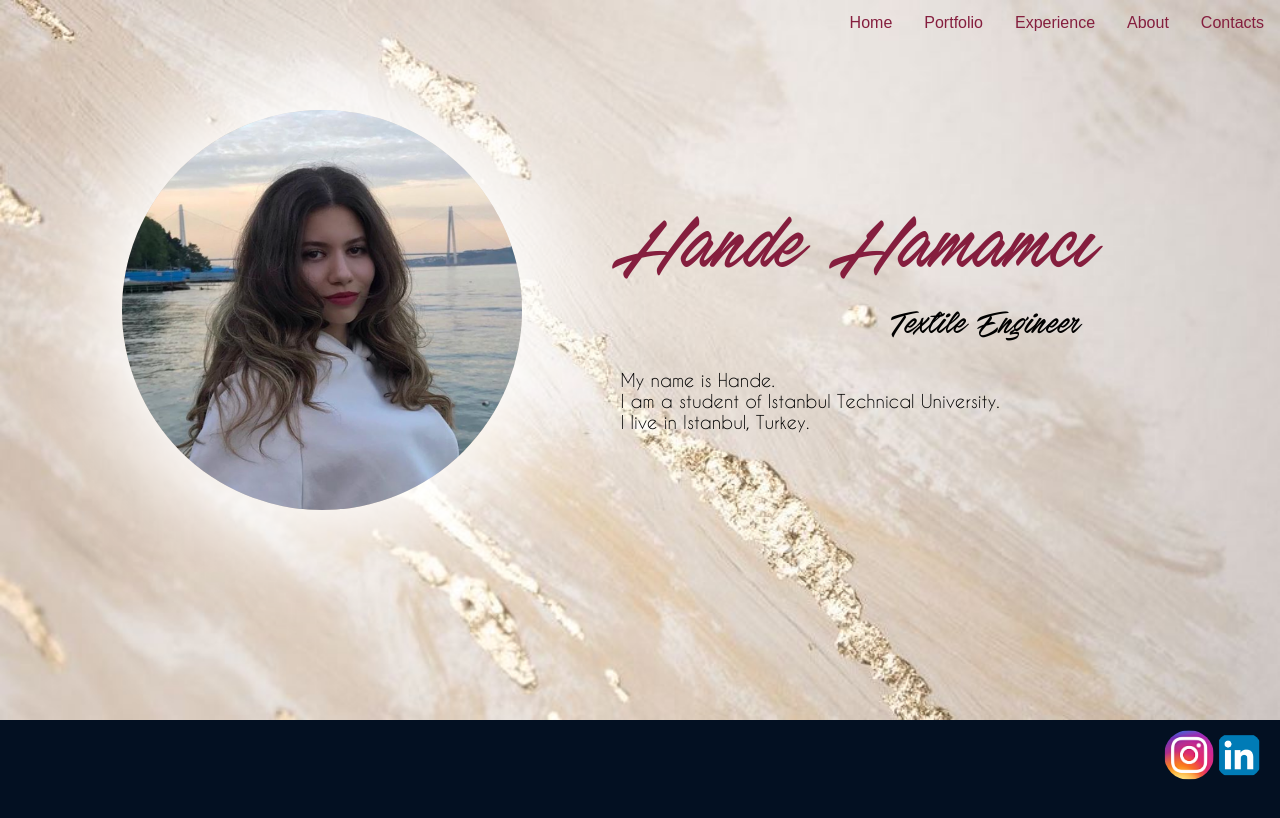
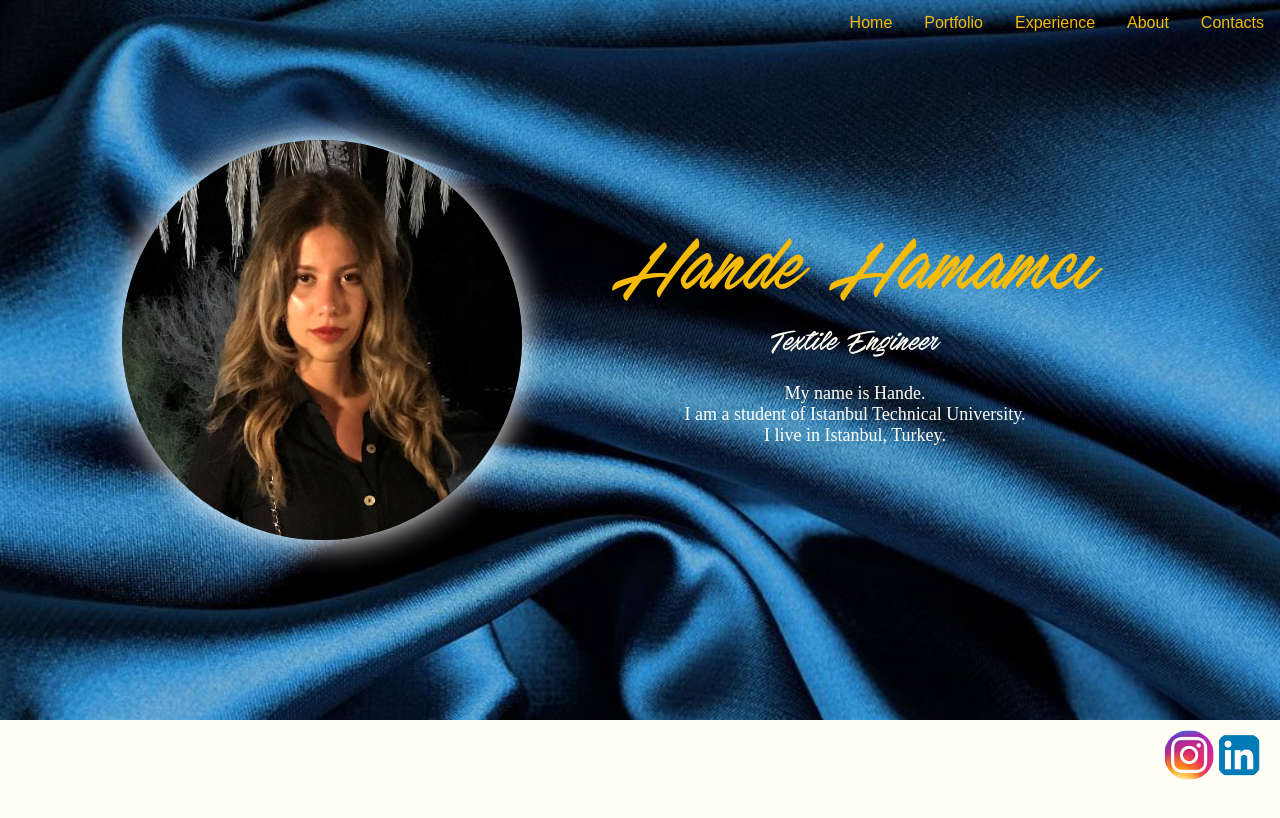
Before and after one commit to ismailnamdar/hande-portfolio, a React (Create React App) app: page / in a window 1280 px wide. Shown: the top 818 px of the page. Built offline with nearby package versions, Linux system fonts and the light colour scheme.

Commit message:
fix(Home): background and ui

```diff
--- a/src/App.js
+++ b/src/App.js
@@ -3,9 +3,9 @@ import { ThemeProvider } from "styled-components";
 import AppRouter from "./views/AppRouter";
 
 const theme = {
-  primaryColor: "rgba(195,157,24,0.85)",
-  secondaryColor: "#851e3e",
-  thirdColor: "#031022"
+  primaryColor: "rgb(243,60,67)",
+  secondaryColor: "#F5BB06",
+  thirdColor: "#fffff6"
 };
 
 function App() {
--- a/src/pages/Home.js
+++ b/src/pages/Home.js
@@ -2,7 +2,6 @@ import React from "react";
 import styled from "styled-components";
 import instagram from "../assets/instagram.png";
 import linkedin from "../assets/linkedin.png";
-import profile from "../assets/profile.png";
 
 const StyledDiv = styled.div`
 	display: flex;
@@ -16,10 +15,10 @@ const StyledDiv = styled.div`
   background-size: 100%;
 `;
 const StyledSpan = styled.span`
-	margin-top: 1em;
 	font-size: 84px;
 	font-weight: 200;
 	font-family: MyFont;
+	text-align: center;
 	color: ${props => props.theme.secondaryColor}
 `;
 const StyleImg = styled.img`
@@ -36,16 +35,19 @@ const StyledBottomDiv = styled.div`
 `;
 const StyledDescriptionSpan = styled.span`
 	padding: 0.5em;
+	color: ${props => props.theme.thirdColor};
 	font-family: MyFont;
-	font-size: 36px;
+	font-size: 32px;
 	float: right;
 `;
 const StyledContentSpan = styled.span`
 	padding: 0.5em;
 	width: 400px;
-	font-family: Caviar Dreams;
+	font-family: Century Gothic;
 	font-weight: 400;
 	font-size: 18px;
+	text-align: center;
+	color: ${props => props.theme.thirdColor};
 	float: right;
 `;
 
@@ -54,21 +56,29 @@ const ProfileImage = styled.img`
 	height: ${props => props.height}px;
 	border-radius: ${props => props.height / 2}px;
 	margin: ${props => props.margin || 0};
-	box-shadow: 0px 0px 100px 36px white;
+	box-shadow: 0px 0px 30px 2px white;
 `;
 const Home = () => {
-	return <StyledDiv backgroundImageUrl={process.env.PUBLIC_URL + "/mik.jpg"}>
-		<div style={{ display: "flex", flexDirection: "row", alignItems: "center", marginRight: "60px"}}>
-			<ProfileImage src={profile} height={400} width={400} margin={"60px 90px 0px 0px"}/>
-			<div style={{ display: "flex", flexDirection: "column" }}>
+	return <StyledDiv backgroundImageUrl={process.env.PUBLIC_URL + "bsf.jpg"}>
+		<div style={{
+			display: "flex",
+			flexDirection: "row",
+			alignItems: "center",
+			justifyContent: "center",
+			marginRight: "60px",
+			flexWrap: 'wrap',
+			marginTop: 90
+		}}>
+			<ProfileImage src={"cv.jpg"} height={400} width={400} margin={"0px 90px 0 0"}/>
+			<div style={{ display: "flex", flexDirection: "column", alignItems: "center", justifyContent: "center" }}>
 				<StyledSpan>Hande Hamamcı</StyledSpan>
 				<div>
 					<StyledDescriptionSpan>Textile Engineer</StyledDescriptionSpan>
 				</div>
 				<StyledContentSpan>
 					My name is Hande.<br/>
-				  I am a student of Istanbul Technical University. <br/>
-				  I live in Istanbul, Turkey.</StyledContentSpan>
+					I am a student of Istanbul Technical University. <br/>
+					I live in Istanbul, Turkey.</StyledContentSpan>
 			</div>
 		</div>
 		<StyledBottomDiv>
```
Also changed, not shown: public/bsf.jpg (added), public/cv.jpg (added).
